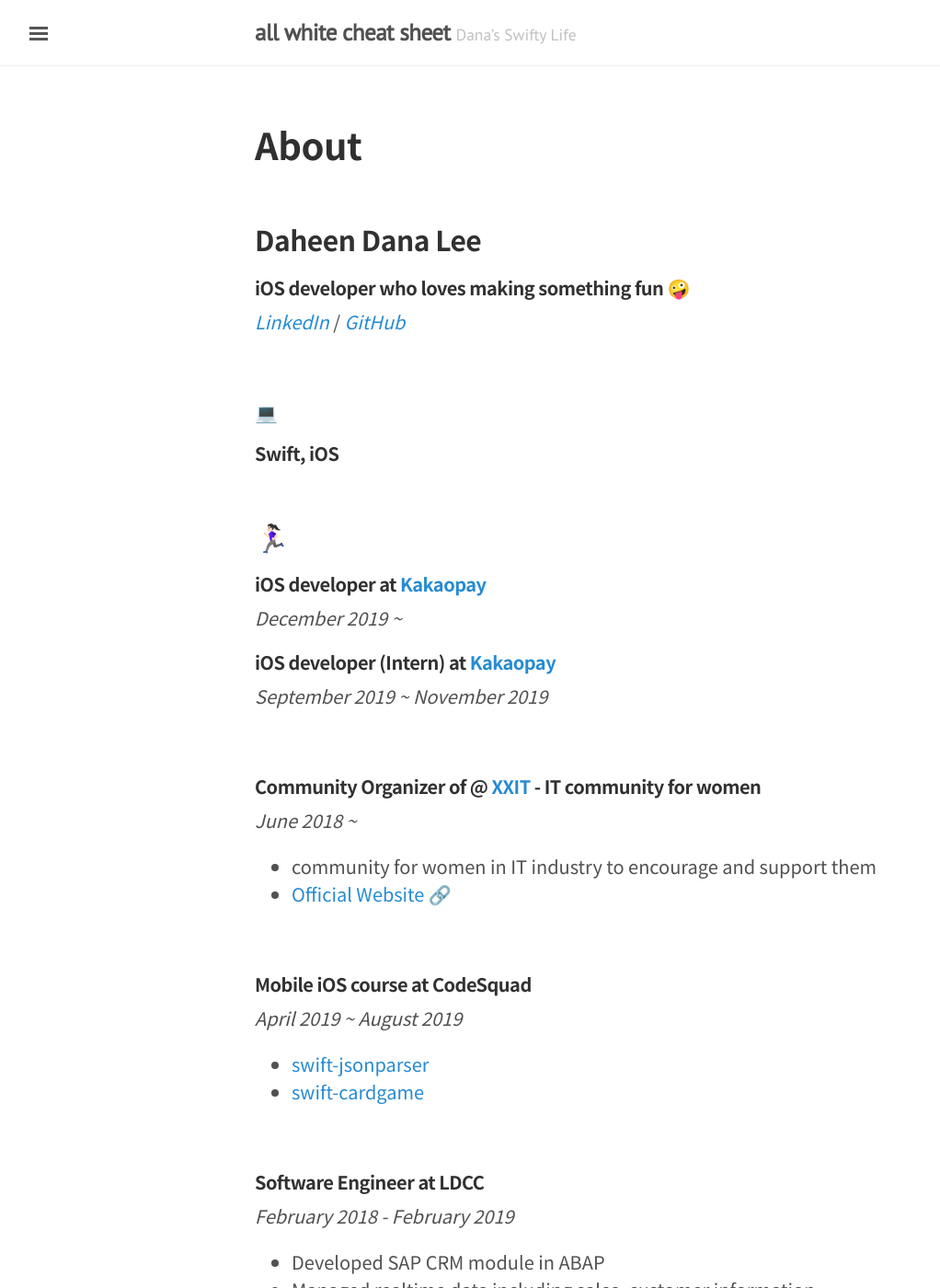
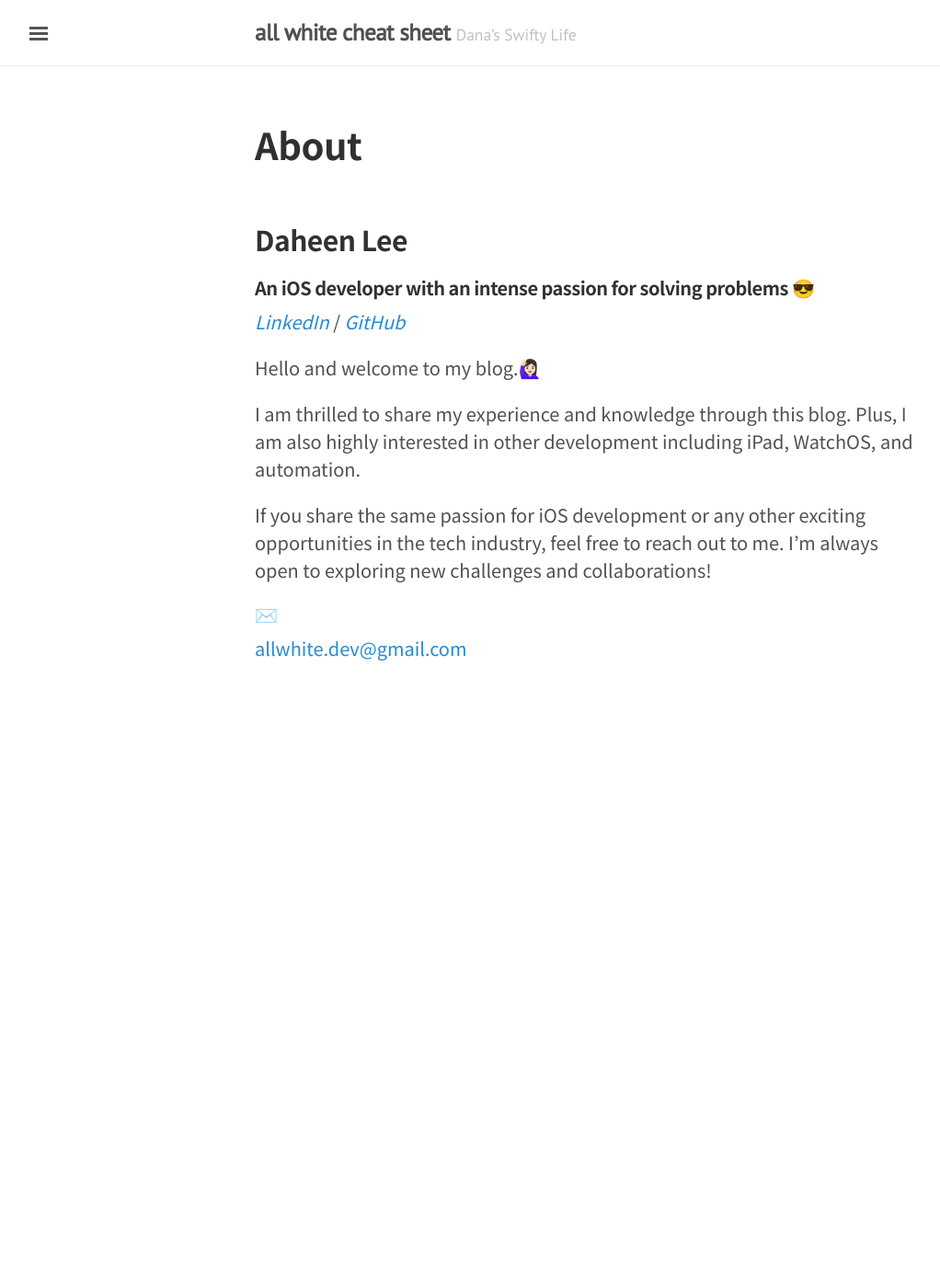
Before and after one commit to daheenallwhite/daheenallwhite.github.io, a Jekyll site: the page built from about.md, in a window 1280 px wide and 1400 px high. Shown: the whole window at 92% size, without its empty margins (3-1025 px from the left). Built offline with Jekyll 4.4.1, drawn with Linux system fonts in a browser that asks for light colours; nearby versions of some CDN libraries; emoji names are drawn with the system emoji font; some of the changed text lies outside the part shown.

Commit message:
Update About page

```diff
--- a/about.md
+++ b/about.md
@@ -8,93 +8,22 @@ permalink: /about/
 
 &nbsp;
 
-## Daheen Dana Lee
+## Daheen Lee
 
-#### iOS developer who loves making something fun 🤪
+#### An iOS developer with an intense passion for solving problems 😎
 
 [*LinkedIn*](https://www.linkedin.com/in/daheen-dana-lee-622bb1189/) / [*GitHub*](https://github.com/daheenallwhite)
-
 &nbsp;
 
-#### 💻
-
-#### Swift, iOS
-
+Hello and welcome to my blog.🙋🏻‍♀️
 &nbsp;
 
-## 🏃🏻‍♀️
-
-#### iOS developer at [Kakaopay](https://www.kakaopay.com/)
-
-*December 2019 ~*
-
-#### iOS developer (Intern) at [Kakaopay](https://www.kakaopay.com/)
-
-*September 2019 ~ November 2019*
-
+I am thrilled to share my experience and knowledge through this blog.
+Plus, I am also highly interested in other development including iPad, WatchOS, and automation.
 &nbsp;
 
-#### Community Organizer of @ [XXIT](https://twitter.com/officialXXIT) - IT community for women
-
-*June 2018 ~*
-
-- community for women in IT industry to encourage and support them
-- [Official Website 🔗](https://xxit.world/)
-
+If you share the same passion for iOS development or any other exciting opportunities in the tech industry, feel free to reach out to me. I'm always open to exploring new challenges and collaborations!
 &nbsp;
 
-#### Mobile iOS course at CodeSquad
-
-*April 2019 ~ August 2019*
-
-- [swift-jsonparser](https://github.com/daheenallwhite/swift-jsonparser)
-- [swift-cardgame](https://github.com/daheenallwhite/swift-cardgame)
-
-&nbsp;
-
-#### Software Engineer at LDCC
-
-*February 2018 - February 2019*
-
-- Developed SAP CRM module in ABAP
-- Managed realtime data including sales, customer information
-- Developed customer level inquiry program based on sales data
-
-&nbsp;
-
-#### International College Program Intern at Walt Disney Wold
-
-*July 2016 - January 2017*
-
-- Cast member in Magic Kingdom
-- Communicated with various guests and gave them magical moments
-
-&nbsp;
-
-#### 📂 [portfolio](https://daheenallwhite.github.io/portfolio/)
-
-- #### [AR mobile simulation game - Android (Unity3D, C#, Vuforia, MySQL, PHP)](https://github.com/daheenallwhite/ARSimulationGame_SnowFlake)
-
-- #### [WeatherApp - iOS (Swift, Open Weather Map API)](https://github.com/daheenallwhite/WeatherApp)
-
-&nbsp;
-
-## :mortar_board:
-
-#### Sookmyung Women's University (2012-2018)
-
-##### Bachelor's degree, Economics, Computer Science
-
-&nbsp;
-
-## 🧒
-
-#### Korean : native language
-
-#### English : business level (speaking, reading, writing)
-
-&nbsp;
-
-#### :envelope_with_arrow:
-
+#### ✉️
 [allwhite.dev@gmail.com](mailto:allwhite.dev@gmail.com)
```
